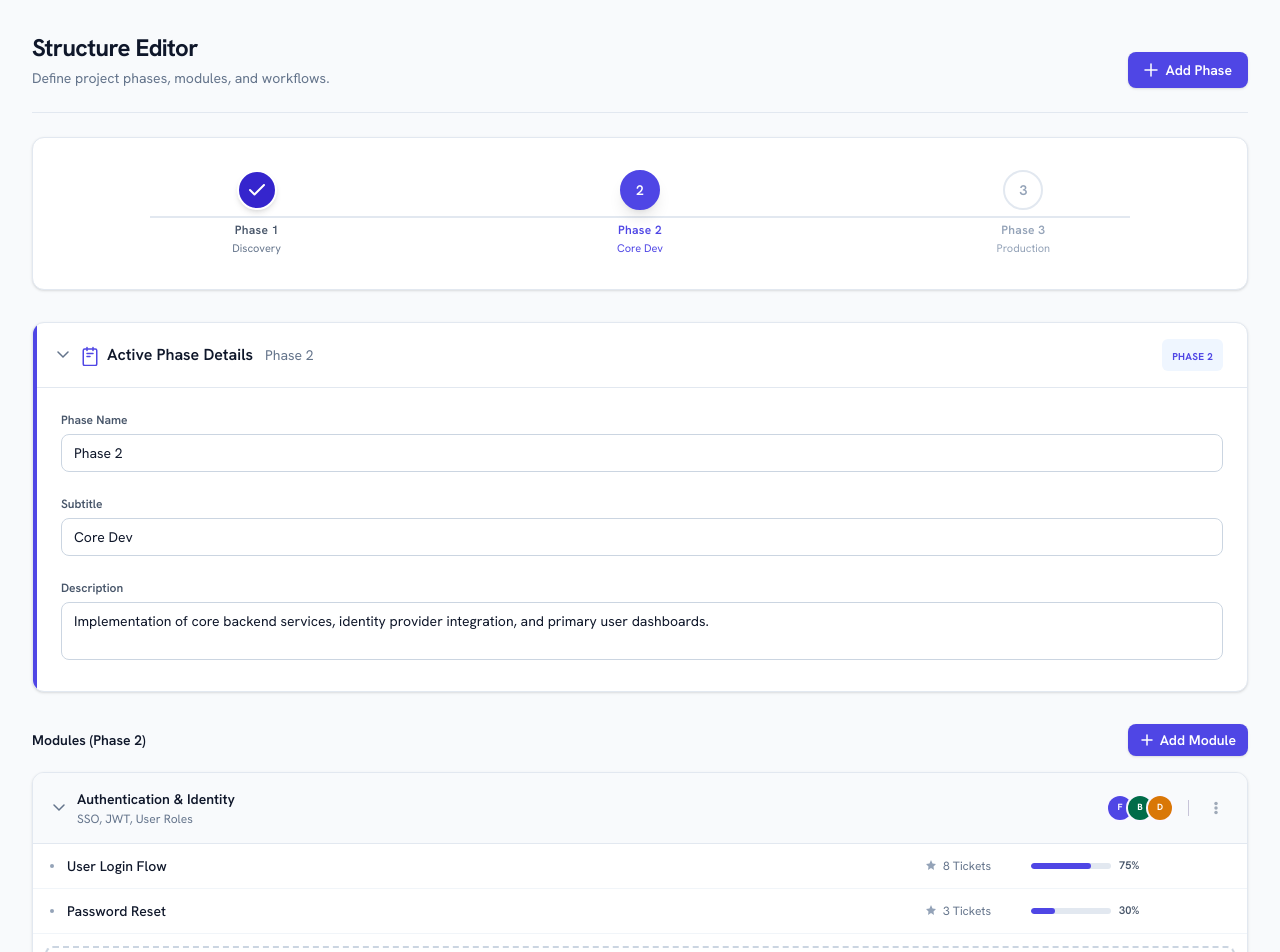
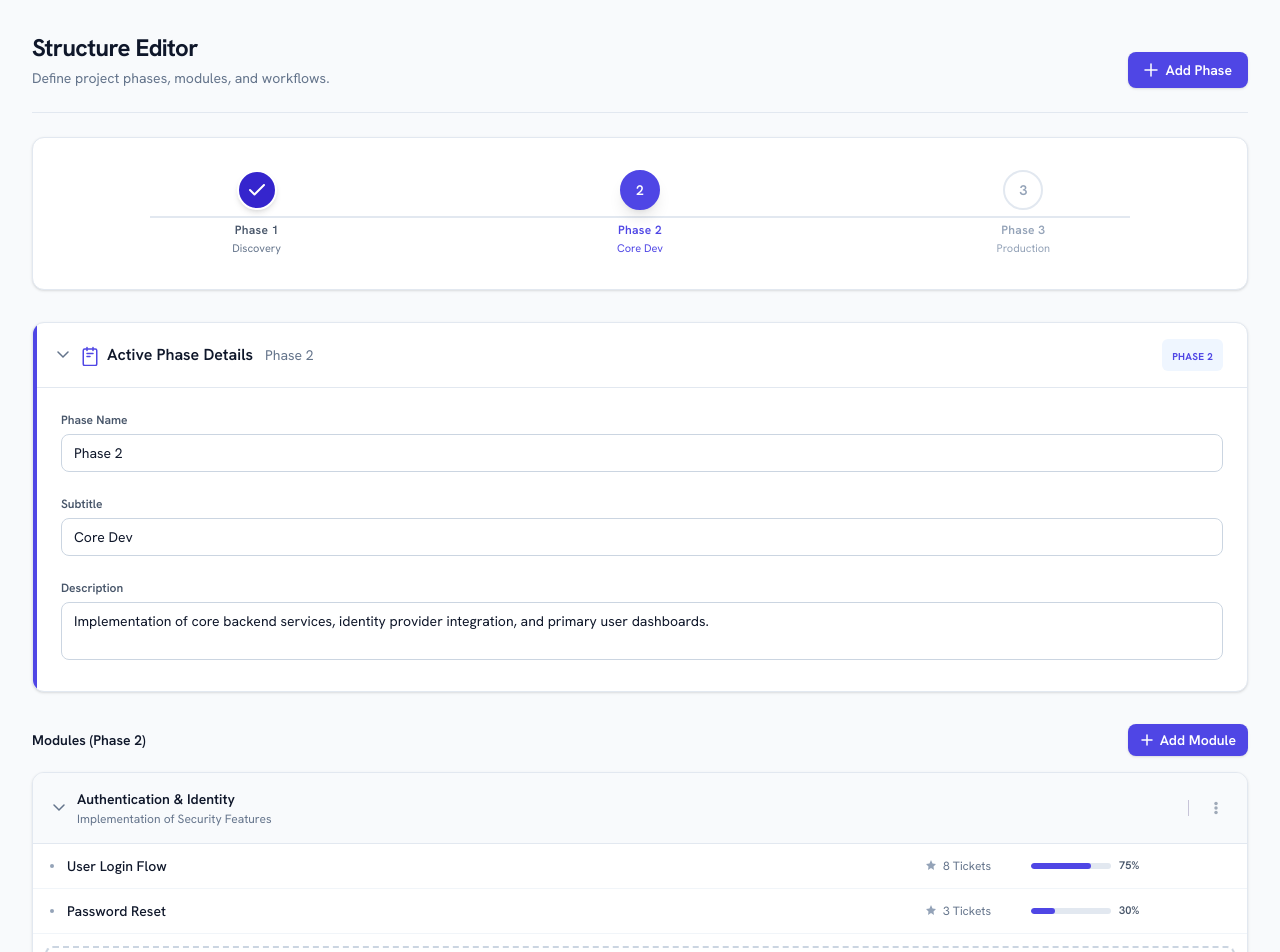
Before and after one commit to YUANQTIE/Client-Stage-Gate-Tracker, a Next.js app: page /editor in a window 1280 px wide. Shown: the top 952 px of the page. Built offline with nearby package versions, Linux system fonts and the light colour scheme.

Commit message:
chore: remove roles from modules

```diff
--- a/src/app/(app)/editor/page.tsx
+++ b/src/app/(app)/editor/page.tsx
@@ -41,7 +41,7 @@ const defaultPhases: Phase[] = [
       {
         id: "1",
         name: "Authentication & Identity",
-        description: "SSO, JWT, User Roles",
+        description: "Implementation of Security Features",
         roles: ["Frontend", "Backend", "DevOps"],
         workflows: [
           {
@@ -71,7 +71,7 @@ const defaultPhases: Phase[] = [
       {
         id: "1",
         name: "Authentication & Identity",
-        description: "SSO, JWT, User Roles",
+        description: "Implementation of Security Features",
         roles: ["Frontend", "Backend", "DevOps"],
         workflows: [
           {
--- a/src/components/ui/ProjectEditor/ModulesCard.tsx
+++ b/src/components/ui/ProjectEditor/ModulesCard.tsx
@@ -201,7 +201,7 @@ export function ModulesCard({ activePhase, phases, setPhases }: ModulesCardProps
 
                   <div className="flex items-center gap-2">
                     {/* Role avatars */}
-                    <div className="flex items-center -space-x-1">
+                    {/* <div className="flex items-center -space-x-1">
                       {module.roles.slice(0, 3).map((role, idx) => (
                         <div
                           key={idx}
@@ -220,7 +220,7 @@ export function ModulesCard({ activePhase, phases, setPhases }: ModulesCardProps
                           </span>
                         </div>
                       )}
-                    </div>
+                    </div> */}
 
                     <div className="w-px h-4 bg-[#C7C4D8] mx-2" />
 
@@ -296,12 +296,12 @@ export function ModulesCard({ activePhase, phases, setPhases }: ModulesCardProps
                   type="text"
                   value={moduleFormData.description}
                   onChange={(e) => setModuleFormData({ ...moduleFormData, description: e.target.value })}
-                  placeholder="e.g., SSO, JWT, User Roles"
+                  placeholder="e.g., Implementation of security features"
                   className="w-full px-3 py-2 bg-white border border-[#CBD5E1] rounded-lg text-sm text-[#0F172A] focus:outline-none focus:border-[#4F46E5] focus:ring-1 focus:ring-[#4F46E5] transition-all"
                 />
               </div>
 
-              <div>
+              {/* <div>
                 <label className="block text-xs font-semibold text-[#475569] mb-1.5">
                   Roles (comma-separated)
                 </label>
@@ -315,7 +315,7 @@ export function ModulesCard({ activePhase, phases, setPhases }: ModulesCardProps
                 <p className="text-xs text-[#94A3B8] mt-1.5">
                   Separate roles with commas
                 </p>
-              </div>
+              </div> */}
             </div>
 
             <div className="flex justify-between items-center mt-6 pt-4 border-t border-[#F1F5F9]">
```
